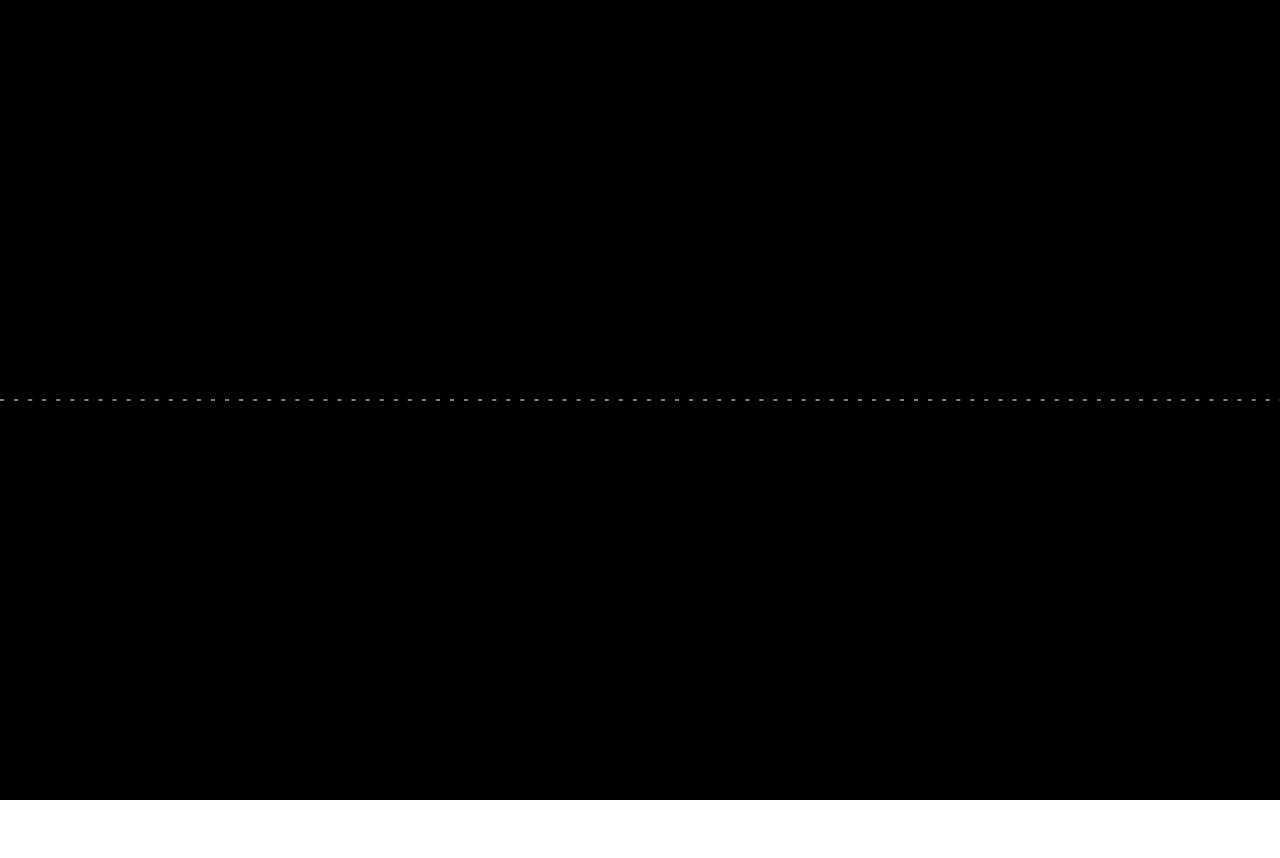
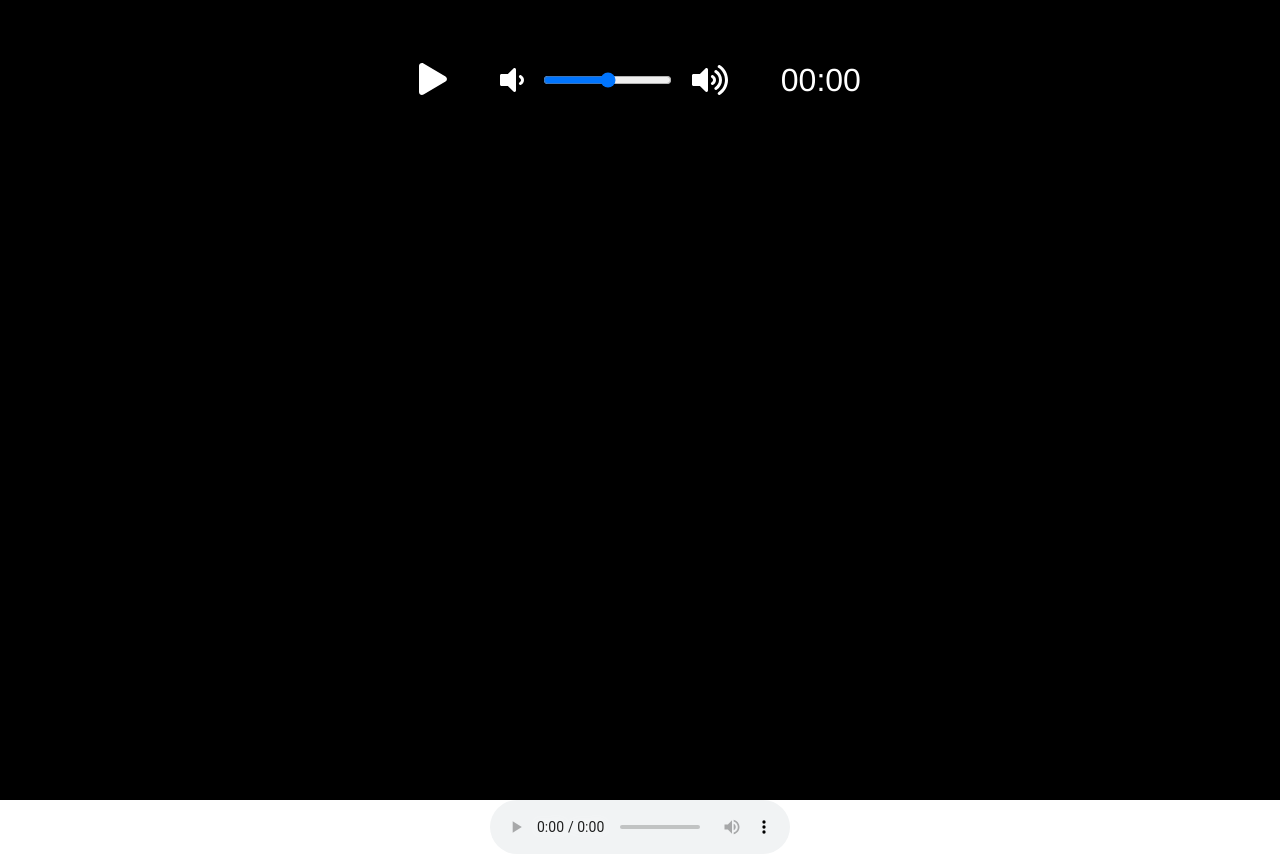
Before and after one commit to FlorianTranier/WAAW, a Vue app: page /watch in a window 1280 px wide. Before the commit the page ends 800 px from the top, so only its background shows below. Built offline with nearby package versions, Linux system fonts and the light colour scheme.

Commit message:
[feat] loader + cleanup

```diff
--- a/src/App.vue
+++ b/src/App.vue
@@ -6,6 +6,9 @@
 
 body {
   margin: 0;
+  width: 100vw;
+  height: 100vh;
+  overflow: hidden;
 }
 
 #app {
--- /dev/null
+++ b/src/components/Loader.vue
@@ -0,0 +1,53 @@
+<template>
+    <div id="wrapper">
+        <div id="loader">
+            <img src="../assets/waav-logo-x256.svg" alt="logo">
+        </div>
+    </div>
+</template>
+
+<script>
+export default {
+    setup() {
+
+    },
+}
+</script>
+
+<style scoped>
+
+@keyframes loadingAnimation {
+    0% {
+        transform: scaleX(-1);
+    }
+    50% {
+        transform: rotate(180deg);
+    }
+    100% {
+        transform: scaleX(1);
+    }
+}
+
+#wrapper {
+    display: flex;
+    align-items: center;
+    justify-content: center;
+    width: 100%;
+    height: 100vh;
+    z-index: 10000;
+}
+
+#loader {
+    display: flex;
+    width: 14rem;
+    height: 14rem;
+    border-radius: 50%;
+    background: #000;
+    z-index: 10000;
+}
+
+#loader > * {
+    animation: loadingAnimation 2s infinite alternate linear;
+}
+
+</style>
--- a/src/components/Waveform.vue
+++ b/src/components/Waveform.vue
@@ -1,4 +1,5 @@
 <template>
+    <Loader v-if="loading" />
     <main class="text-center p-4 mx-0">
         <Controls v-if="hideBtn" id="controls" :audioElement="audioRef" :audioContext="audioCtx" />
         <button v-if="!hideBtn" @click="playAudio" id="play-btn">
@@ -17,32 +18,31 @@
 <script>
 import { computed, onMounted, ref, watch } from 'vue'
 import Controls from './Controls.vue'
+import Loader from './Loader.vue'
 
 export default {
     components: {
-        Controls
+        Controls, Loader
     },
     setup() {
 
-        const hideBtn = ref(true);
+        const hideBtn = ref(true)
         const audioRef = ref(null)
+        const loading = ref(true)
         const currentTime = computed(() => audioRef.value.currentTime)
-        let audioCtx;
+        let audioCtx, analyser, dataArray, audioElement
+        let canvasCtx, canvasElement, barWidth, barHeight, coef
 
-        function process() {
-            let audioElement = audioRef.value
+        function initAudioProcessing() {
+            audioElement = audioRef.value
 
-            let canvasElement = document.getElementById('canvas');
             const videoId = window.location.search.split("?v=")[1] || window.location.pathname.substr(1);
             audioElement.src = `https://boiling-tundra-34239.herokuapp.com?videoId=${videoId}`;
             audioElement.volume = 0.5
-            canvasElement.width = window.innerWidth;
-            canvasElement.height = window.innerHeight;
-            const ctx = canvasElement.getContext("2d");
 
             audioCtx = new AudioContext();
             const src = audioCtx.createMediaElementSource(audioElement);
-            const analyser = audioCtx.createAnalyser();
+            analyser = audioCtx.createAnalyser();
 
             src.connect(analyser);
             analyser.connect(audioCtx.destination);
@@ -54,28 +54,32 @@
 
             const bufferLength = analyser.frequencyBinCount;
 
-            const dataArray = new Uint8Array(bufferLength);
+            dataArray = new Uint8Array(bufferLength);
 
-            const WIDTH = canvasElement.width;
-            const HEIGHT = canvasElement.height;
+            barWidth = (canvasElement.width / bufferLength) * 52;
 
-            const barWidth = (WIDTH / bufferLength) * 52;
+            coef = canvasElement.width <= 1920 ? 1.04 : 1.03
+        }
 
-            let barHeight;
+        function initCanvas() {
+            canvasElement = document.getElementById('canvas');
+            canvasElement.width = window.innerWidth;
+            canvasElement.height = window.innerHeight;
+            canvasCtx = canvasElement.getContext("2d");
+            canvasCtx.fillStyle = "black";
+            canvasCtx.fillRect(0, 0, canvasElement.width, canvasElement.height);
+        }
+
+        function renderWaveform() {
+            requestAnimationFrame(renderWaveform);
+
+            canvasCtx.clearRect(0, 0, canvasElement.width, canvasElement.height);
             let x = 0;
-
-            let coef = WIDTH <= 1920 ? 1.04 : 1.03
-
-            function renderFrame() {
-                requestAnimationFrame(renderFrame);
-
-                ctx.clearRect(0, 0, WIDTH, HEIGHT);
-                x = 0;
 
             analyser.getByteFrequencyData(dataArray);
 
-                ctx.fillStyle = "black";
-                ctx.fillRect(0, 0, WIDTH, HEIGHT);
+            canvasCtx.fillStyle = "black";
+            canvasCtx.fillRect(0, 0, canvasElement.width, canvasElement.height);
 
             for (let [i, j] = [40, 41]; i < dataArray.length; i = j) {
 
@@ -86,35 +90,39 @@
 
                 barHeight = mean ** (1.2 + i / 10000) + 1;
 
-                    ctx.fillStyle = "white";
-                    ctx.fillRect(x, (HEIGHT - barHeight) / 2, barWidth, barHeight);
-                    //ctx.fillText(barHeight, x, (HEIGHT - barHeight) / 2)
+                canvasCtx.fillStyle = "white";
+                canvasCtx.fillRect(x, (canvasElement.height - barHeight) / 2, barWidth, barHeight);
+
                 x += barWidth + 10;
             }
         }
 
-            audioElement.play()
-                .then(() => hideBtn.value = true)
-                .catch(e => hideBtn.value = false);
-
-            renderFrame();
-        }
-
         function playAudio() {
-            let audioElement = document.getElementById('audio');
-            audioElement.play().catch((e) => console.log(e))
+            audioElement.play().catch((e) => console.error(e))
             audioCtx.resume()
             hideBtn.value = true;
         }
 
-        onMounted(process)
+        onMounted(() => {
+            initCanvas()
+            initAudioProcessing()
+            audioElement.addEventListener('loadeddata', () => {
+                audioElement.play()
+                .then(() => hideBtn.value = true)
+                .catch(e => hideBtn.value = false);
+                loading.value = false;
+                renderWaveform();
+            })
+
+        })
 
         return {
             hideBtn,
             playAudio,
             audioRef,
             audioCtx,
-            currentTime
+            currentTime,
+            loading
         }
     },
 }
```
Also changed, not shown: src/assets/waav-logo-x256.svg (added), 1 other file (tests, documents, lock files or other folders). Lines whose indentation alone changed are shown as unchanged.
